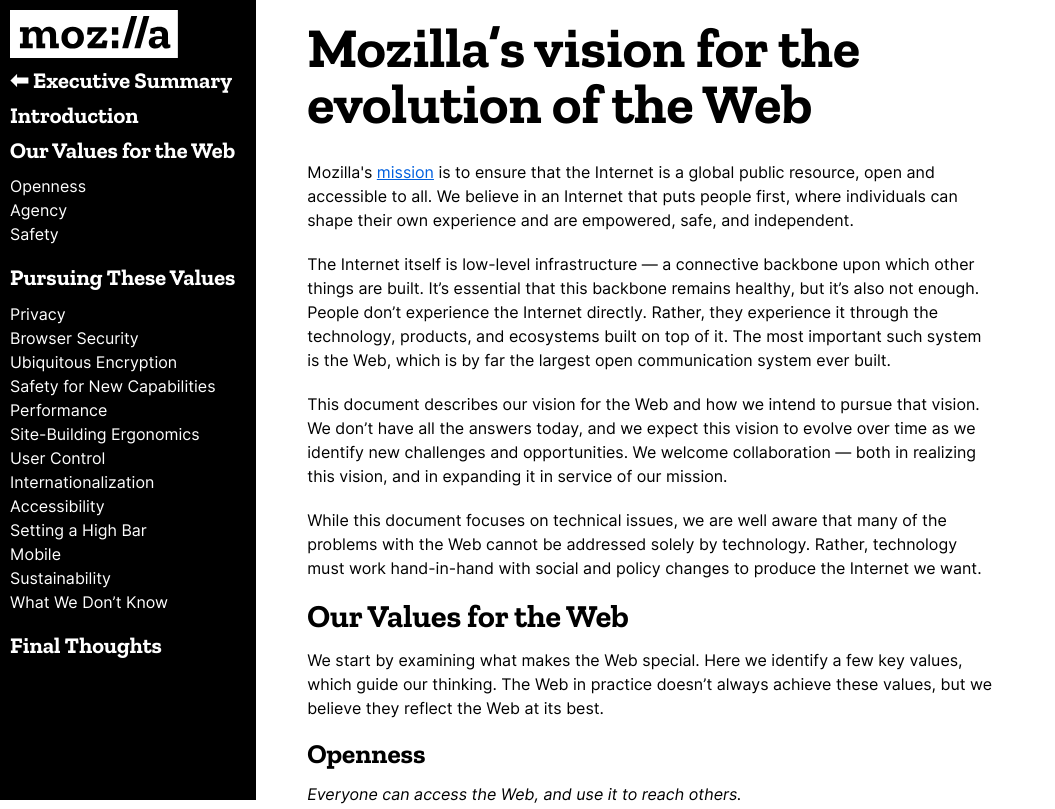
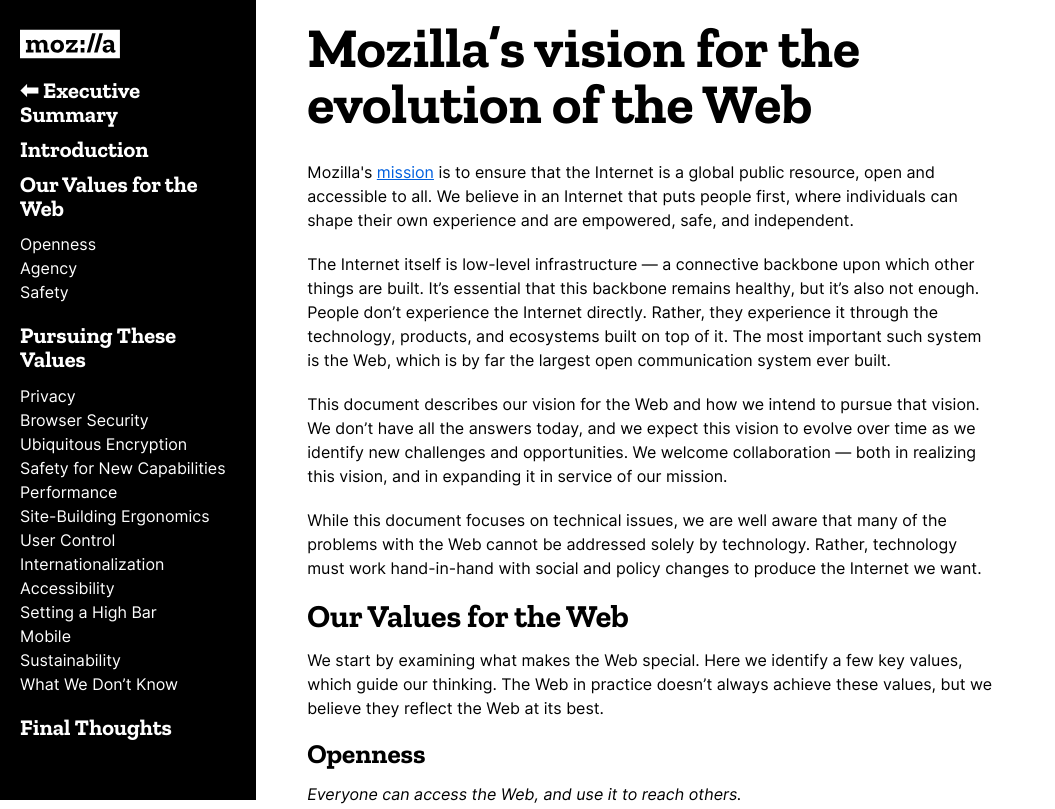
Before and after one commit to mozilla/webvision, a website: page docs/full/index.html in a window 1280 px wide. Shown: the top 809 px of the page, without its empty margins (0-1055 px from the left). Drawn offline with Linux system fonts and the light colour scheme.

Commit message:
Fixed sidebar img size, padding, link hover

```diff
--- a/docs/full/index.html
+++ b/docs/full/index.html
@@ -83,7 +83,7 @@
 <body class="mzp-t-mozilla">
   <nav id="protosite-nav-main" class="protosite-nav-main">
     <header class="protosite-nav-main-head">
-        <img class="protosite-nav-main-mozlogo" src="../mozilla-protocol/img/logos/mozilla/logo-word-hor-white.svg" alt="Mozilla">
+        <img class="protosite-nav-main-mozlogo" src="../mozilla-protocol/img/logos/mozilla/logo-word-hor-white.svg" alt="Mozilla" width="100">
         <a class="protosite-js-nav-toggle" href="#nav">Menu</a>
     </header>
     <div id="protosite-nav-main-menu" class="protosite-nav-main-menu">
--- a/docs/styles.css
+++ b/docs/styles.css
@@ -67,6 +67,12 @@
   cursor: pointer;
 }
 
+.protosite-nav-main {
+  background: #000;
+  color: #fff;
+  padding: 10px;
+}
+
 @media (min-width: 768px) {
   .protosite-nav-main {
     -webkit-overflow-scrolling: touch;
@@ -84,15 +90,16 @@
     z-index: 1;
   }
 }
-.protosite-nav-main {
-  background: #000;
-  color: #fff;
-  padding: 10px;
-}
+
 .protosite-nav-main :link,
 .protosite-nav-main :visited {
   color: #fff;
   text-decoration: none;
+}
+
+.protosite-nav-main :link:hover,
+.protosite-nav-main :visited:hover {
+  text-decoration: underline;
 }
 
 .protosite-nav-main .protosite-js-nav-toggle {
```
